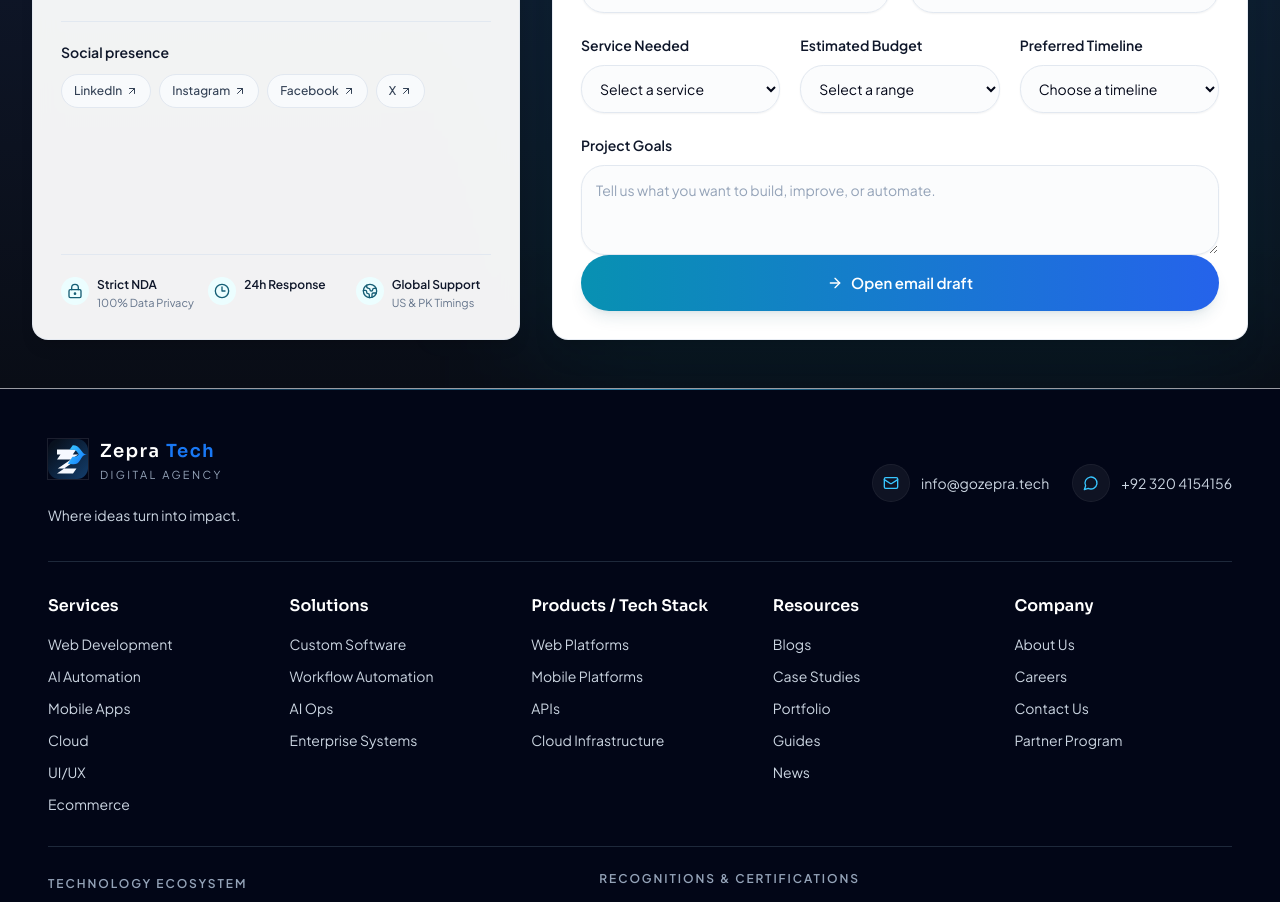
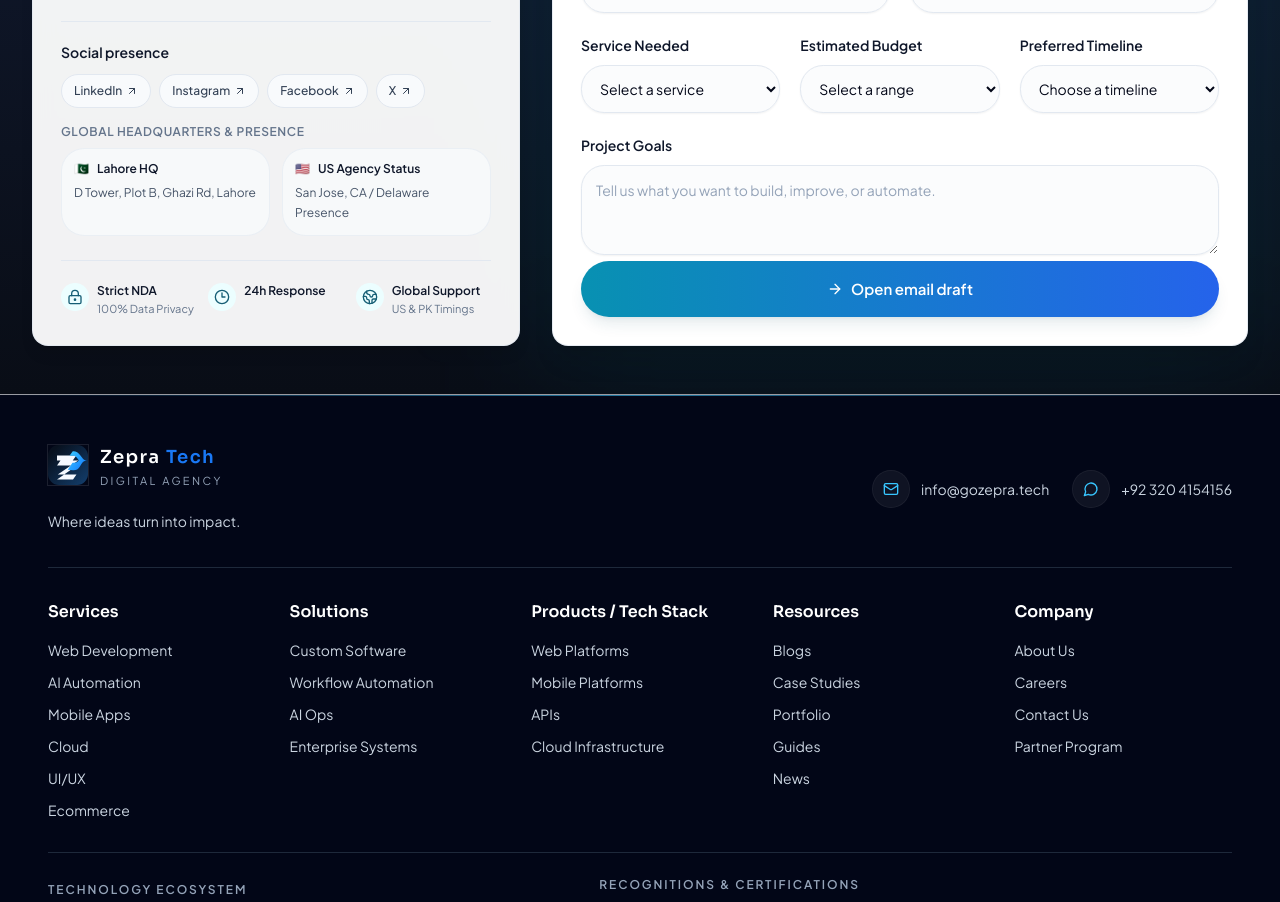
Before and after one commit to mawaisawan2008/test-zepra, a Next.js app: page / in a window 1280 px wide. Shown: the part 4400-5302 px from the top of the page. Built offline with nearby package versions, Linux system fonts and the light colour scheme.

Commit message:
Updated changes

```diff
--- a/components/sections/contact-section.jsx
+++ b/components/sections/contact-section.jsx
@@ -91,6 +91,32 @@
                   ))}
                 </div>
               </div>
+
+              <div className="mt-4">
+                <h3 className="mb-2 text-xs font-semibold uppercase tracking-wider text-slate-500">
+                  Global headquarters &amp; presence
+                </h3>
+                <div className="grid gap-3 sm:grid-cols-2">
+                  <div className="rounded-xl border border-slate-200/60 bg-slate-50/80 p-3 text-xs">
+                    <div className="flex items-center gap-2 font-semibold text-slate-900">
+                      <span aria-hidden="true">🇵🇰</span>
+                      Lahore HQ
+                    </div>
+                    <p className="mt-1.5 leading-5 text-slate-600">
+                      D Tower, Plot B, Ghazi Rd, Lahore
+                    </p>
+                  </div>
+                  <div className="rounded-xl border border-slate-200/60 bg-slate-50/80 p-3 text-xs">
+                    <div className="flex items-center gap-2 font-semibold text-slate-900">
+                      <span aria-hidden="true">🇺🇸</span>
+                      US Agency Status
+                    </div>
+                    <p className="mt-1.5 leading-5 text-slate-600">
+                      San Jose, CA / Delaware Presence
+                    </p>
+                  </div>
+                </div>
+              </div>
             </div>
 
             <div className="mt-6 border-t border-slate-200 pt-5">
```
